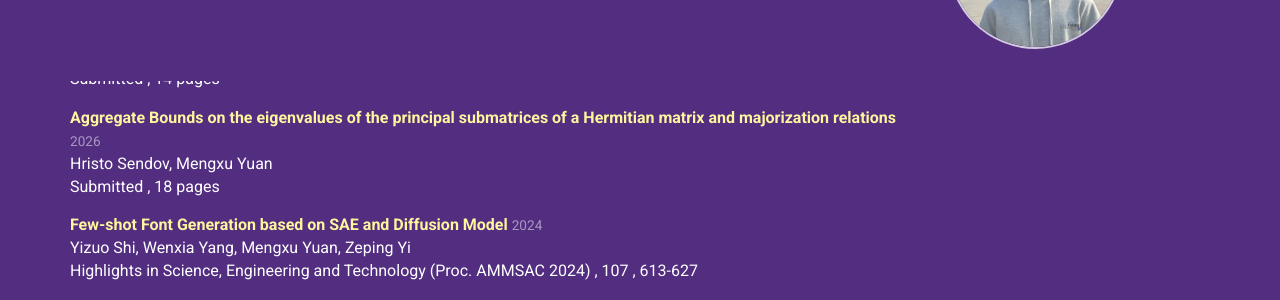
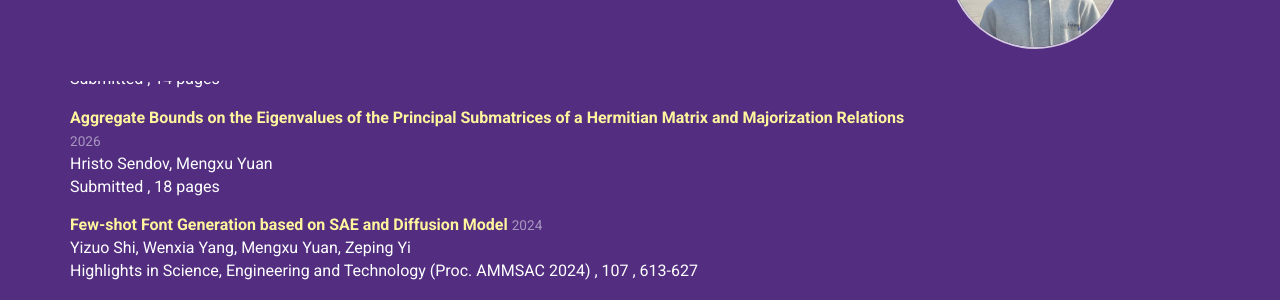
Before and after one commit to Mengxu3/mengxu3.github.io, a Jekyll site: the page built from index.html, in a window 1280 px wide and 900 px high, scrolled down 746 px. Shown: the part 152-452 px from the top of the window. Built offline with Jekyll 4.4.1, drawn with Linux system fonts in a browser that asks for light colours; nearby versions of some CDN libraries; a style sheet for code colours, icons or effects is not loaded; part of the change alters nothing that is shown.

```diff
--- a/_data/publications.yml
+++ b/_data/publications.yml
@@ -16,13 +16,13 @@
   url: "https://arxiv.org/abs/2608.04294"
 
 - type: journal
-  title: "Aggregate Bounds on the eigenvalues of the principal submatrices of a Hermitian matrix and majorization relations"
+  title: "Aggregate Bounds on the Eigenvalues of the Principal Submatrices of a Hermitian Matrix and Majorization Relations"
   authors: Hristo Sendov, Mengxu Yuan
   journal: "Submitted"
   year: 2026
   pages: "18 pages"
   doi: "10.48550/arXiv.2601.16320"
-  url: "http://arxiv.org/abs/2601.16320"
+  url: "https://arxiv.org/abs/2601.16320"
 
 - type: journal
   title: "Few-shot Font Generation based on SAE and Diffusion Model"
```
